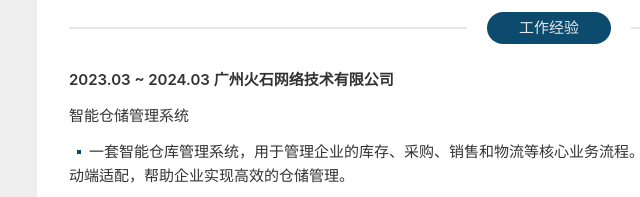
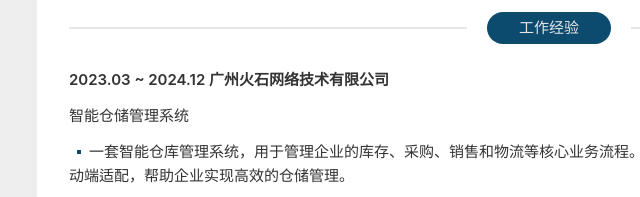
Before and after one commit to samuel-xiangpeng/resume, a website built with Parcel: page src/index.html in a window 1280 px wide. Shown: the part 580-777 px from the top of the page, 91-731 px from the left. Built offline with nearby package versions, Linux system fonts and the light colour scheme.

Commit message:
feature: 👨🏼‍🌾

```diff
--- a/src/index.html
+++ b/src/index.html
@@ -117,7 +117,7 @@
                     <li class="space-y-3">
                         <div class="space-x-4 font-semibold inline-flex justify-between w-full">
                             <span>
-                                <span>2023.03 ~ 2024.03</span>
+                                <span>2023.03 ~ 2024.12</span>
                                 <span>广州火石网络技术有限公司</span>
                             </span>
                             <span class="shrink-0"><strong>工作</strong></span>
```
Also changed, not shown: docs/index.html (+1 -1 lines).
